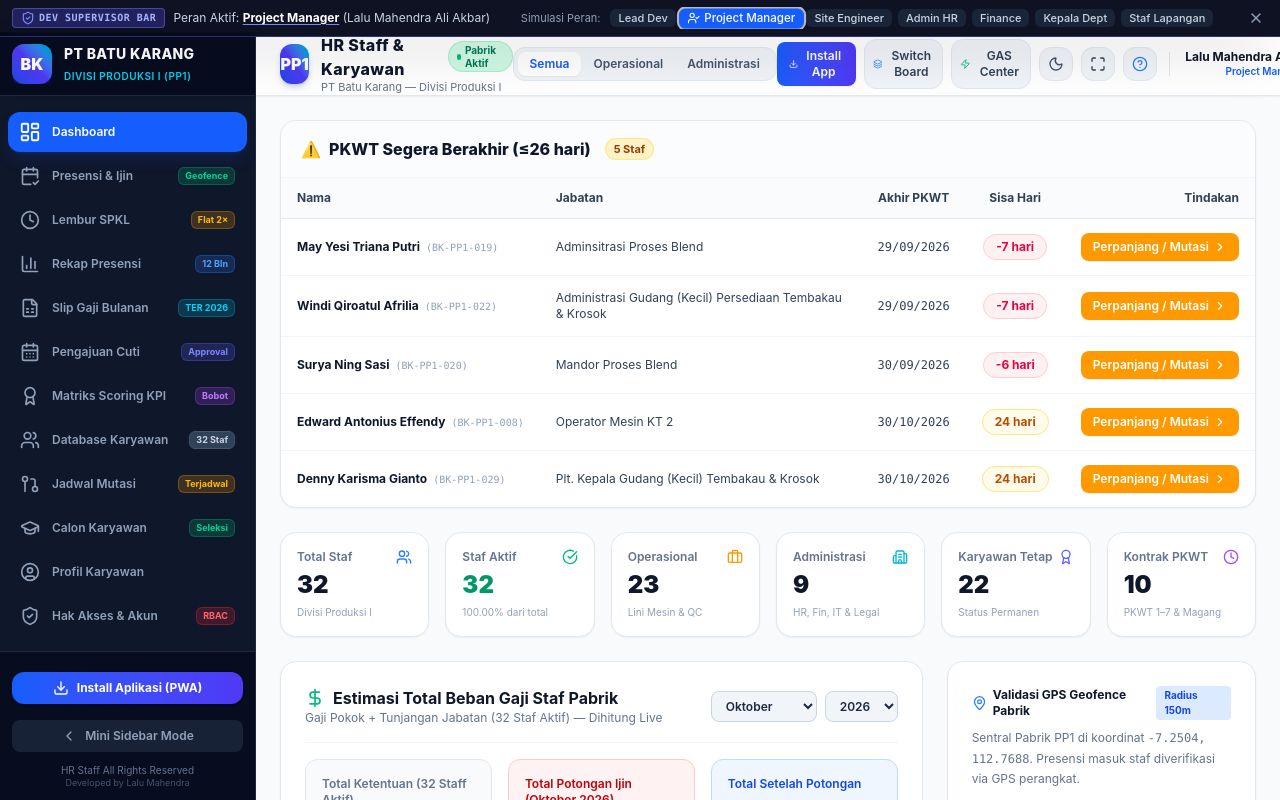
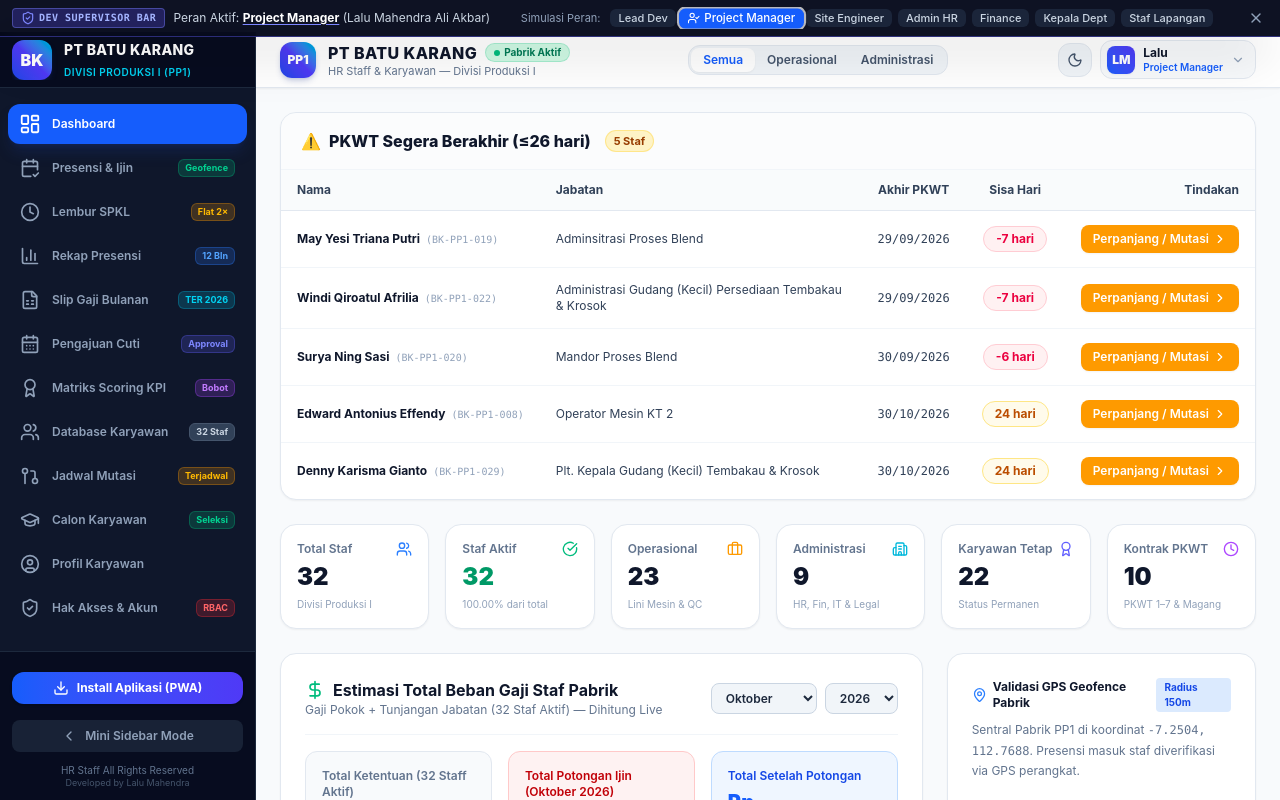
Before and after one commit to appspengolahan/HR-STAFF-PP1-PRO---API, a React (Vite) app: page / in a window 1280 px wide. Shown: the top 800 px of the page. Built offline with nearby package versions, Linux system fonts and the light colour scheme.

Commit message:
feat(ui): update layout and improve PWA controls
Adjust top navigation height to 56px and integrate a new PWA management dropdown menu into the Navbar for better user experience.

```diff
--- a/src/App.tsx
+++ b/src/App.tsx
@@ -416,7 +416,7 @@ export default function App() {
 
       {/* Main Viewport */}
       <div
-        className={`flex-1 flex flex-col transition-all duration-300 pt-16 pb-24 lg:pb-10 ${
+        className={`flex-1 flex flex-col transition-all duration-300 pt-14 pb-24 lg:pb-10 ${
           isDevSupervisorVisible ? 'mt-8' : ''
         } ${sidebarCollapsed ? 'lg:ml-[68px]' : 'lg:ml-64'}`}
       >
--- a/src/components/Navbar.tsx
+++ b/src/components/Navbar.tsx
@@ -1,19 +1,24 @@
-import React, { useState, useEffect } from 'react';
+import React, { useState, useEffect, useRef } from 'react';
 import {
   Maximize,
   Minimize,
   Moon,
   Sun,
   HelpCircle,
-  RefreshCw,
   Layers,
   Zap,
   LogOut,
   User,
   Shield,
+  ChevronDown,
+  Download,
+  Smartphone,
+  ExternalLink,
+  Sliders,
+  CheckCircle2,
 } from 'lucide-react';
 import { AuthUser } from '../types';
-import { PWAInstallButton } from './PWAInstallButton';
+import { usePWAInstall } from '../hooks/usePWAInstall';
 
 interface NavbarProps {
   currentUser: AuthUser | null;
@@ -46,12 +51,40 @@ export const Navbar: React.FC<NavbarProps> = ({
 }) => {
   const [isFullscreen, setIsFullscreen] = useState(false);
   const [logoClickCount, setLogoClickCount] = useState(0);
+  const [isDropdownOpen, setIsDropdownOpen] = useState(false);
 
+  const dropdownRef = useRef<HTMLDivElement>(null);
+  const { isInstallable, isInstalled, install } = usePWAInstall();
+
+  // Fullscreen event listener
   useEffect(() => {
     const handleFsChange = () => setIsFullscreen(!!document.fullscreenElement);
     document.addEventListener('fullscreenchange', handleFsChange);
     return () => document.removeEventListener('fullscreenchange', handleFsChange);
   }, []);
+
+  // Outside click & Escape key listener to close dropdown
+  useEffect(() => {
+    const handleClickOutside = (e: MouseEvent) => {
+      if (dropdownRef.current && !dropdownRef.current.contains(e.target as Node)) {
+        setIsDropdownOpen(false);
+      }
+    };
+    const handleKeyDown = (e: KeyboardEvent) => {
+      if (e.key === 'Escape') {
+        setIsDropdownOpen(false);
+      }
+    };
+
+    if (isDropdownOpen) {
+      document.addEventListener('mousedown', handleClickOutside);
+      document.addEventListener('keydown', handleKeyDown);
+    }
+    return () => {
+      document.removeEventListener('mousedown', handleClickOutside);
+      document.removeEventListener('keydown', handleKeyDown);
+    };
+  }, [isDropdownOpen]);
 
   const handleToggleFullscreen = () => {
     if (!document.fullscreenElement) {
@@ -68,48 +101,58 @@ export const Navbar: React.FC<NavbarProps> = ({
       setLogoClickCount(0);
       onTriggerSecretDoor();
     }
-    // reset if idle for 3 seconds
     setTimeout(() => setLogoClickCount(0), 3000);
+  };
+
+  // User initials for avatar
+  const getInitials = (name?: string) => {
+    if (!name) return 'BK';
+    const parts = name.trim().split(/\s+/);
+    if (parts.length >= 2) {
+      return (parts[0][0] + parts[1][0]).toUpperCase();
+    }
+    return parts[0].slice(0, 2).toUpperCase();
   };
 
   return (
     <header
-      className={`fixed ${isDevSupervisorVisible ? 'top-8' : 'top-0'} right-0 h-16 bg-white/95 dark:bg-slate-900/95 backdrop-blur-md border-b border-slate-200 dark:border-slate-800 z-20 transition-all duration-300 flex items-center justify-between px-3 sm:px-6 shadow-xs ${
+      className={`fixed ${isDevSupervisorVisible ? 'top-8' : 'top-0'} right-0 h-14 bg-white/95 dark:bg-slate-900/95 backdrop-blur-md border-b border-slate-200 dark:border-slate-800 z-20 transition-all duration-300 flex items-center justify-between px-3 sm:px-6 shadow-xs ${
         sidebarCollapsed ? 'lg:left-[68px] left-0' : 'lg:left-64 left-0'
       }`}
     >
-      {/* Left: Brand / Title */}
-      <div className="flex items-center gap-3">
+      {/* SISI KIRI: Brand & Judul Aplikasi Lengkap (Ruang Lega, Tidak Terpotong) */}
+      <div className="flex items-center gap-3 min-w-0 pr-2">
         <div
           onClick={handleLogoClick}
-          className="w-10 h-10 rounded-xl bg-gradient-to-tr from-blue-700 via-indigo-600 to-cyan-500 flex items-center justify-center text-white font-black shadow-md shadow-blue-900/20 cursor-pointer select-none active:scale-95 transition-transform"
+          className="w-9 h-9 rounded-xl bg-gradient-to-tr from-blue-700 via-indigo-600 to-cyan-500 flex items-center justify-center text-white font-black text-xs shadow-md shadow-blue-900/20 cursor-pointer select-none active:scale-95 transition-transform shrink-0"
           title="Klik 5x untuk membuka Secret Developer Door"
         >
           PP1
         </div>
-        <div className="leading-tight">
+
+        <div className="leading-tight truncate min-w-0">
           <div className="flex items-center gap-2">
-            <h1 className="font-extrabold text-sm sm:text-base tracking-wide text-slate-900 dark:text-white">
-              HR Staff &amp; Karyawan
+            <h1 className="font-extrabold text-sm sm:text-base tracking-wide text-slate-900 dark:text-white truncate">
+              PT BATU KARANG
             </h1>
-            <span className="hidden md:inline-flex items-center gap-1 px-2 py-0.5 rounded-full text-[10px] font-bold bg-emerald-100 text-emerald-700 dark:bg-emerald-950/60 dark:text-emerald-300 border border-emerald-500/20">
+            <span className="hidden sm:inline-flex items-center gap-1 px-2 py-0.5 rounded-full text-[10px] font-bold bg-emerald-100 text-emerald-700 dark:bg-emerald-950/60 dark:text-emerald-300 border border-emerald-500/20 shrink-0">
               <span className="w-1.5 h-1.5 rounded-full bg-emerald-500 animate-pulse"></span>
               Pabrik Aktif
             </span>
           </div>
-          <p className="text-[11px] text-slate-500 dark:text-slate-400 truncate max-w-[200px] sm:max-w-none">
-            PT Batu Karang — Divisi Produksi I
+          <p className="text-[11px] text-slate-500 dark:text-slate-400 truncate">
+            HR Staff &amp; Karyawan — Divisi Produksi I
           </p>
         </div>
       </div>
 
-      {/* Middle: Department Filter */}
-      <div className="hidden xl:flex items-center bg-slate-100 dark:bg-slate-800 p-1 rounded-xl border border-slate-200 dark:border-slate-700/60 text-xs">
+      {/* SISI TENGAH: Filter Unit Kerja (Ringkas & Fleksibel) */}
+      <div className="hidden lg:flex items-center bg-slate-100 dark:bg-slate-800/80 p-0.5 rounded-xl border border-slate-200 dark:border-slate-700/60 text-xs shrink-0 mx-2">
         {(['Semua', 'Operasional', 'Administrasi'] as const).map((dept) => (
           <button
             key={dept}
             onClick={() => onChangeDept(dept)}
-            className={`px-3 py-1 rounded-lg font-semibold transition-all ${
+            className={`px-3 py-1 rounded-lg font-semibold transition-all cursor-pointer ${
               selectedDept === dept
                 ? 'bg-white dark:bg-slate-700 text-blue-600 dark:text-blue-300 shadow-xs'
                 : 'text-slate-600 dark:text-slate-400 hover:text-slate-900 dark:hover:text-white'
@@ -120,36 +163,13 @@ export const Navbar: React.FC<NavbarProps> = ({
         ))}
       </div>
 
-      {/* Right: Actions */}
-      <div className="flex items-center gap-1.5 sm:gap-2">
-        {/* PWA Install Button */}
-        <PWAInstallButton variant="nav" />
-
-        {/* Switch Board */}
-        <button
-          onClick={onOpenSwitchBoard}
-          title="Master Switch Board PP1 (8 Modul)"
-          className="p-2 rounded-xl bg-slate-100 dark:bg-slate-800 hover:bg-blue-50 dark:hover:bg-slate-700 text-slate-700 dark:text-slate-300 hover:text-blue-600 dark:hover:text-blue-400 border border-slate-200 dark:border-slate-700 transition-colors hidden sm:flex items-center gap-1.5 text-xs font-semibold"
-        >
-          <Layers className="w-4 h-4 text-blue-500" />
-          <span className="hidden lg:inline">Switch Board</span>
-        </button>
-
-        {/* Headless GAS Center */}
-        <button
-          onClick={onOpenGasCenter}
-          title="Headless GAS Center (REST API V2)"
-          className="p-2 rounded-xl bg-slate-100 dark:bg-slate-800 hover:bg-emerald-50 dark:hover:bg-slate-700 text-slate-700 dark:text-slate-300 hover:text-emerald-600 dark:hover:text-emerald-400 border border-slate-200 dark:border-slate-700 transition-colors flex items-center gap-1.5 text-xs font-semibold"
-        >
-          <Zap className="w-4 h-4 text-emerald-500" />
-          <span className="hidden lg:inline">GAS Center</span>
-        </button>
-
-        {/* Theme Toggle */}
+      {/* SISI KANAN: Shortcut Cepat Tema + Satu Toggle Dropdown Terpadu */}
+      <div className="flex items-center gap-2 shrink-0">
+        {/* Quick Theme Toggle Button */}
         <button
           onClick={onToggleTheme}
           title={themeMode === 'dark' ? 'Ganti ke Mode Terang' : 'Ganti ke Mode Gelap'}
-          className="p-2 rounded-xl bg-slate-100 dark:bg-slate-800 hover:bg-slate-200 dark:hover:bg-slate-700 text-slate-700 dark:text-slate-300 border border-slate-200 dark:border-slate-700 transition-colors"
+          className="p-2 rounded-xl bg-slate-100 dark:bg-slate-800 hover:bg-slate-200 dark:hover:bg-slate-700 text-slate-600 dark:text-slate-300 border border-slate-200 dark:border-slate-700 transition-colors cursor-pointer"
         >
           {themeMode === 'dark' ? (
             <Sun className="w-4 h-4 text-amber-400" />
@@ -158,49 +178,217 @@ export const Navbar: React.FC<NavbarProps> = ({
           )}
         </button>
 
-        {/* Fullscreen */}
+        {/* SATU TOGGLE DROPDOWN TERPADU: PUSAT KONTROL & PROFIL */}
+        <div className="relative" ref={dropdownRef}>
           <button
-          onClick={handleToggleFullscreen}
-          title={isFullscreen ? 'Keluar Fullscreen' : 'Layar Penuh (Fullscreen)'}
-          className="p-2 rounded-xl bg-slate-100 dark:bg-slate-800 hover:bg-slate-200 dark:hover:bg-slate-700 text-slate-700 dark:text-slate-300 border border-slate-200 dark:border-slate-700 transition-colors hidden sm:flex"
+            onClick={() => setIsDropdownOpen((prev) => !prev)}
+            className={`flex items-center gap-2 pl-1.5 pr-2.5 py-1 rounded-xl border transition-all cursor-pointer select-none ${
+              isDropdownOpen
+                ? 'bg-blue-50 dark:bg-blue-950/40 border-blue-400 dark:border-blue-700 shadow-xs'
+                : 'bg-slate-50 dark:bg-slate-800/70 hover:bg-slate-100 dark:hover:bg-slate-800 border-slate-200 dark:border-slate-700'
+            }`}
+            title="Buka Pusat Kontrol, Alat Sistem & Profil"
           >
-          {isFullscreen ? <Minimize className="w-4 h-4" /> : <Maximize className="w-4 h-4" />}
-        </button>
+            {/* Avatar Initials Badge */}
+            <div className="w-7 h-7 rounded-lg bg-gradient-to-tr from-blue-600 to-indigo-600 text-white font-black text-xs flex items-center justify-center shadow-xs shrink-0">
+              {currentUser ? getInitials(currentUser.nama) : 'BK'}
+            </div>
 
-        {/* Help */}
-        <button
-          onClick={onOpenHelp}
-          title="Bantuan & Ketentuan Jam Kerja"
-          className="p-2 rounded-xl bg-slate-100 dark:bg-slate-800 hover:bg-slate-200 dark:hover:bg-slate-700 text-slate-700 dark:text-slate-300 border border-slate-200 dark:border-slate-700 transition-colors"
-        >
-          <HelpCircle className="w-4 h-4 text-blue-500" />
-        </button>
-
-        <div className="h-6 w-[1px] bg-slate-200 dark:bg-slate-700 mx-1 hidden sm:block"></div>
-
-        {/* User Chip */}
+            {/* Nama & Role Singkat */}
             {currentUser && (
-          <div className="flex items-center gap-2 pl-1">
-            <div className="hidden md:block text-right leading-tight">
-              <div className="text-xs font-bold text-slate-900 dark:text-white truncate max-w-[120px]">
-                {currentUser.nama}
+              <div className="hidden sm:block text-left leading-tight max-w-[110px] md:max-w-[140px] truncate">
+                <div className="text-xs font-bold text-slate-900 dark:text-white truncate">
+                  {currentUser.nama.split(' ')[0]}
                 </div>
-              <div className="text-[10px] text-blue-600 dark:text-blue-400 font-semibold truncate max-w-[120px]">
+                <div className="text-[10px] text-blue-600 dark:text-blue-400 font-semibold truncate">
                   {currentUser.role}
                 </div>
               </div>
+            )}
+
+            {/* Chevron Icon with Rotation Animation */}
+            <ChevronDown
+              className={`w-3.5 h-3.5 text-slate-400 transition-transform duration-200 ${
+                isDropdownOpen ? 'rotate-180 text-blue-600 dark:text-blue-400' : ''
+              }`}
+            />
+          </button>
+
+          {/* ISI MENU DROPDOWN TERPADU (POPOVER CARD) */}
+          {isDropdownOpen && (
+            <div className="absolute right-0 top-full mt-2 w-72 sm:w-80 bg-white dark:bg-slate-900 border border-slate-200 dark:border-slate-800 rounded-2xl shadow-2xl p-2 z-50 animate-in fade-in zoom-in-95 duration-150 text-xs">
+              {/* Header Kartu Profil Pengguna */}
+              {currentUser && (
+                <div className="p-3 bg-slate-50 dark:bg-slate-800/60 rounded-xl border border-slate-100 dark:border-slate-800/80 mb-2">
+                  <div className="flex items-center gap-3">
+                    <div className="w-10 h-10 rounded-xl bg-gradient-to-tr from-blue-600 via-indigo-600 to-cyan-500 text-white font-black text-sm flex items-center justify-center shadow-sm shrink-0">
+                      {getInitials(currentUser.nama)}
+                    </div>
+                    <div className="min-w-0 flex-1">
+                      <div className="font-bold text-slate-900 dark:text-white truncate text-xs sm:text-sm">
+                        {currentUser.nama}
+                      </div>
+                      <div className="text-[11px] text-slate-500 dark:text-slate-400 font-mono">
+                        {currentUser.nip}
+                      </div>
+                      <div className="inline-flex items-center gap-1 mt-1 px-2 py-0.5 rounded-full text-[10px] font-bold bg-blue-100 text-blue-700 dark:bg-blue-950/60 dark:text-blue-300">
+                        <Shield className="w-3 h-3" />
+                        {currentUser.role}
+                      </div>
+                    </div>
+                  </div>
+                </div>
+              )}
+
+              {/* Seksi 1: Alat Integrasi & Sistem */}
+              <div className="px-2 py-1.5 text-[10px] font-bold text-slate-400 uppercase tracking-wider">
+                Alat &amp; Integrasi Sistem
+              </div>
+              <div className="space-y-1 mb-2">
+                <button
+                  onClick={() => {
+                    setIsDropdownOpen(false);
+                    onOpenSwitchBoard();
+                  }}
+                  className="w-full flex items-center justify-between p-2 rounded-xl hover:bg-slate-100 dark:hover:bg-slate-800 text-slate-700 dark:text-slate-200 transition-colors text-left cursor-pointer group"
+                >
+                  <div className="flex items-center gap-2.5">
+                    <div className="w-7 h-7 rounded-lg bg-blue-50 dark:bg-blue-950/50 text-blue-600 dark:text-blue-400 flex items-center justify-center group-hover:scale-105 transition-transform">
+                      <Layers className="w-4 h-4" />
+                    </div>
+                    <div>
+                      <div className="font-semibold text-xs">Master Switch Board PP1</div>
+                      <div className="text-[10px] text-slate-400">8 Modul Navigasi &amp; Kontrol</div>
+                    </div>
+                  </div>
+                  <span className="px-1.5 py-0.5 rounded text-[10px] font-bold bg-blue-100 text-blue-700 dark:bg-blue-950/60 dark:text-blue-300">
+                    Modul
+                  </span>
+                </button>
 
                 <button
-              onClick={onLogout}
-              title="Keluar (Logout)"
-              className="p-2 rounded-xl bg-red-50 hover:bg-red-100 dark:bg-red-950/40 dark:hover:bg-red-900/60 text-red-600 dark:text-red-400 border border-red-200 dark:border-red-900/40 transition-colors flex items-center gap-1"
+                  onClick={() => {
+                    setIsDropdownOpen(false);
+                    onOpenGasCenter();
+                  }}
+                  className="w-full flex items-center justify-between p-2 rounded-xl hover:bg-slate-100 dark:hover:bg-slate-800 text-slate-700 dark:text-slate-200 transition-colors text-left cursor-pointer group"
                 >
+                  <div className="flex items-center gap-2.5">
+                    <div className="w-7 h-7 rounded-lg bg-emerald-50 dark:bg-emerald-950/50 text-emerald-600 dark:text-emerald-400 flex items-center justify-center group-hover:scale-105 transition-transform">
+                      <Zap className="w-4 h-4" />
+                    </div>
+                    <div>
+                      <div className="font-semibold text-xs">Headless GAS Center</div>
+                      <div className="text-[10px] text-slate-400">REST API &amp; Sinkronisasi Sheet</div>
+                    </div>
+                  </div>
+                  <span className="px-1.5 py-0.5 rounded text-[10px] font-bold bg-emerald-100 text-emerald-700 dark:bg-emerald-950/60 dark:text-emerald-300">
+                    REST V2
+                  </span>
+                </button>
+
+                {!isInstalled && isInstallable && (
+                  <button
+                    onClick={async () => {
+                      setIsDropdownOpen(false);
+                      await install();
+                    }}
+                    className="w-full flex items-center justify-between p-2 rounded-xl hover:bg-slate-100 dark:hover:bg-slate-800 text-slate-700 dark:text-slate-200 transition-colors text-left cursor-pointer group"
+                  >
+                    <div className="flex items-center gap-2.5">
+                      <div className="w-7 h-7 rounded-lg bg-indigo-50 dark:bg-indigo-950/50 text-indigo-600 dark:text-indigo-400 flex items-center justify-center group-hover:scale-105 transition-transform">
+                        <Download className="w-4 h-4" />
+                      </div>
+                      <div>
+                        <div className="font-semibold text-xs">Install Web App (PWA)</div>
+                        <div className="text-[10px] text-slate-400">Pasang di Desktop / HP</div>
+                      </div>
+                    </div>
+                    <span className="px-1.5 py-0.5 rounded text-[10px] font-bold bg-indigo-100 text-indigo-700 dark:bg-indigo-950/60 dark:text-indigo-300">
+                      PWA
+                    </span>
+                  </button>
+                )}
+              </div>
+
+              {/* Seksi 2: Preferensi Layar & Bantuan */}
+              <div className="border-t border-slate-100 dark:border-slate-800/80 pt-2 mb-2">
+                <div className="px-2 py-1 text-[10px] font-bold text-slate-400 uppercase tracking-wider">
+                  Preferensi &amp; Layar
+                </div>
+                <div className="grid grid-cols-2 gap-1.5 p-1">
+                  <button
+                    onClick={() => {
+                      onToggleTheme();
+                    }}
+                    className="flex items-center gap-2 p-2 rounded-xl bg-slate-50 dark:bg-slate-800/50 hover:bg-slate-100 dark:hover:bg-slate-800 text-slate-700 dark:text-slate-300 transition-colors cursor-pointer text-left"
+                  >
+                    {themeMode === 'dark' ? (
+                      <Sun className="w-4 h-4 text-amber-400 shrink-0" />
+                    ) : (
+                      <Moon className="w-4 h-4 text-slate-600 shrink-0" />
+                    )}
+                    <span className="font-semibold text-[11px]">
+                      {themeMode === 'dark' ? 'Mode Terang' : 'Mode Gelap'}
+                    </span>
+                  </button>
+
+                  <button
+                    onClick={() => {
+                      handleToggleFullscreen();
+                    }}
+                    className="flex items-center gap-2 p-2 rounded-xl bg-slate-50 dark:bg-slate-800/50 hover:bg-slate-100 dark:hover:bg-slate-800 text-slate-700 dark:text-slate-300 transition-colors cursor-pointer text-left"
+                  >
+                    {isFullscreen ? (
+                      <Minimize className="w-4 h-4 text-blue-500 shrink-0" />
+                    ) : (
+                      <Maximize className="w-4 h-4 text-blue-500 shrink-0" />
+                    )}
+                    <span className="font-semibold text-[11px]">
+                      {isFullscreen ? 'Exit Layar' : 'Layar Penuh'}
+                    </span>
+                  </button>
+                </div>
+
+                <button
+                  onClick={() => {
+                    setIsDropdownOpen(false);
+                    onOpenHelp();
+                  }}
+                  className="w-full flex items-center gap-2.5 p-2 rounded-xl hover:bg-slate-100 dark:hover:bg-slate-800 text-slate-700 dark:text-slate-200 transition-colors text-left cursor-pointer"
+                >
+                  <div className="w-7 h-7 rounded-lg bg-amber-50 dark:bg-amber-950/50 text-amber-600 dark:text-amber-400 flex items-center justify-center">
+                    <HelpCircle className="w-4 h-4" />
+                  </div>
+                  <div>
+                    <div className="font-semibold text-xs">Pusat Bantuan &amp; Panduan</div>
+                    <div className="text-[10px] text-slate-400">Aturan jam kerja, toleransi, &amp; SOP</div>
+                  </div>
+                </button>
+              </div>
+
+              {/* Seksi 3: Logout */}
+              {currentUser && (
+                <div className="border-t border-slate-100 dark:border-slate-800/80 pt-1.5">
+                  <button
+                    onClick={() => {
+                      setIsDropdownOpen(false);
+                      onLogout();
+                    }}
+                    className="w-full flex items-center justify-between p-2 rounded-xl bg-rose-50/60 dark:bg-rose-950/20 hover:bg-rose-100 dark:hover:bg-rose-900/40 text-rose-600 dark:text-rose-400 transition-colors text-left font-bold cursor-pointer"
+                  >
+                    <div className="flex items-center gap-2">
                       <LogOut className="w-4 h-4" />
-              <span className="text-xs font-bold hidden sm:inline">Keluar</span>
+                      <span>Keluar (Logout)</span>
+                    </div>
+                    <span className="text-[10px] font-normal text-rose-500">Selesai Sesi</span>
                   </button>
                 </div>
               )}
             </div>
+          )}
+        </div>
+      </div>
     </header>
   );
 };
--- a/src/components/Sidebar.tsx
+++ b/src/components/Sidebar.tsx
@@ -80,7 +80,7 @@ export const Sidebar: React.FC<SidebarProps> = ({
       }`}
     >
       {/* Top Brand Banner */}
-      <div className="h-16 flex items-center justify-between px-3 border-b border-slate-800 bg-slate-950/60">
+      <div className="h-14 flex items-center justify-between px-3 border-b border-slate-800 bg-slate-950/60">
         <div
           onClick={onOpenSwitchBoard}
           className="flex items-center gap-3 overflow-hidden cursor-pointer group"
```
Lines whose indentation alone changed are shown as unchanged.
